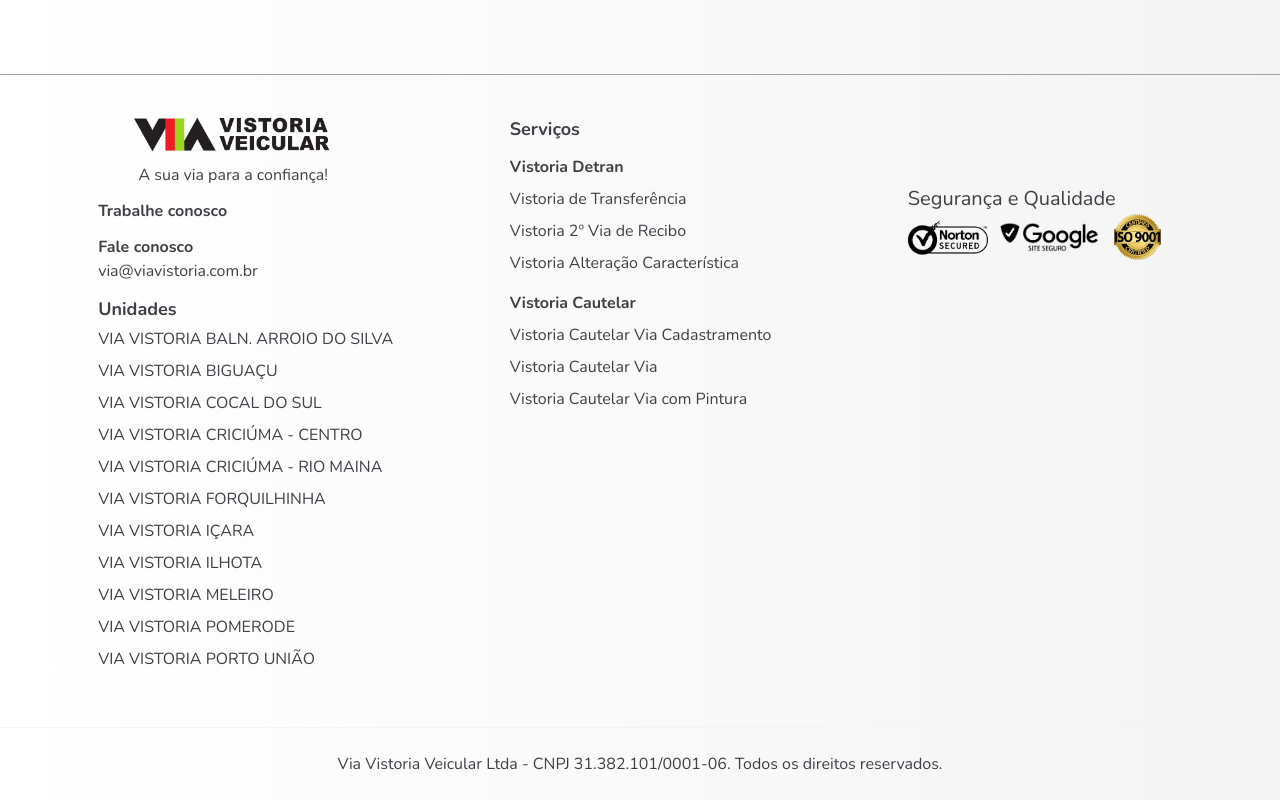
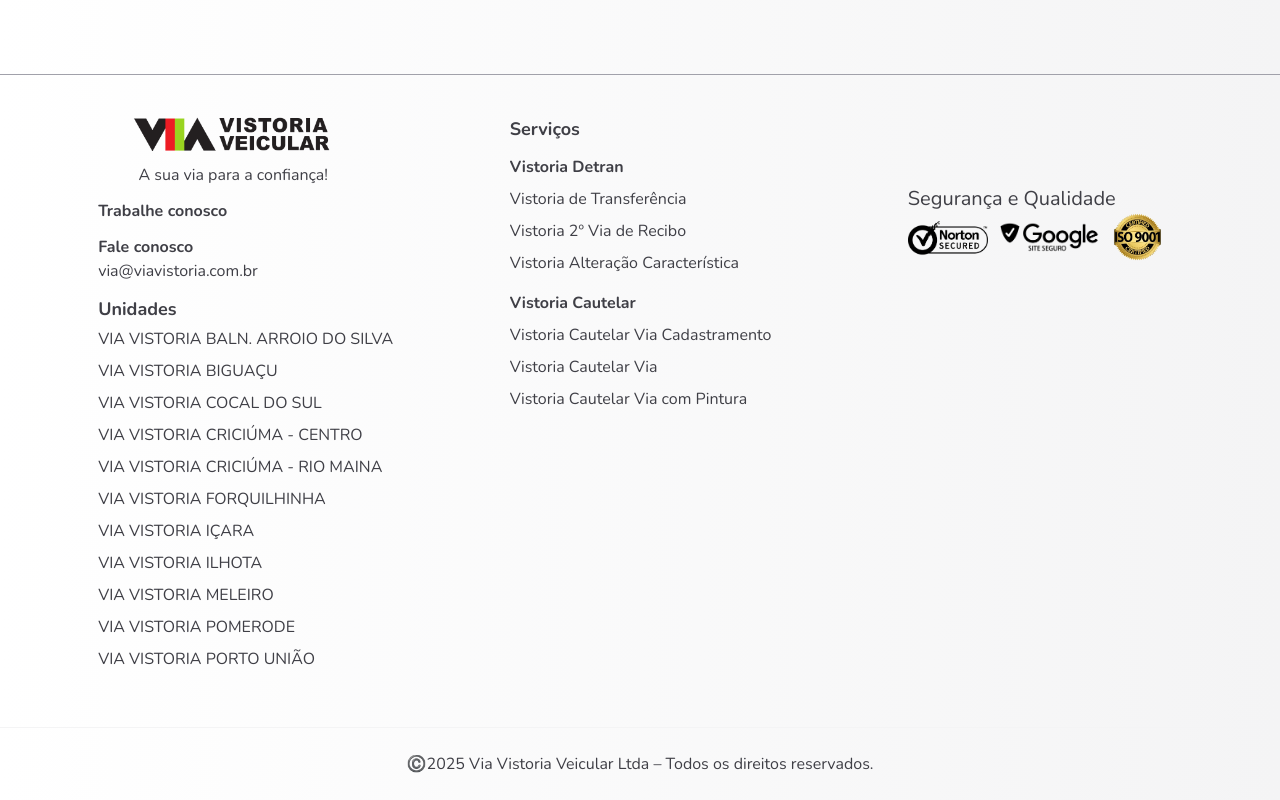
Before and after one commit to LM-Lucas-e-Marcelo/via-frontend, a React (Vite) app: page / in a window 1280 px wide. Shown: the part 2887-3687 px from the top of the page. Built offline with nearby package versions, Linux system fonts and the light colour scheme.

Commit message:
Update footer copyright notice for consistency and clarity

```diff
--- a/src/components/footer/index.tsx
+++ b/src/components/footer/index.tsx
@@ -47,12 +47,10 @@ export const Footer = () => {
         </section>
       </div>
       <div className="md:hidden flex items-center justify-center p-6 border-t border-zinc-100 text-center">
-        Via Vistoria Veicular Ltda <br /> CNPJ 31.382.101/0001-06 <br /> Todos
-        os direitos reservados.
+        ©️2025 Via Vistoria Veicular Ltda <br /> Todos os direitos reservados.
       </div>
       <div className="md:flex hidden items-center justify-center p-6 border-t border-zinc-100 text-center">
-        Via Vistoria Veicular Ltda - CNPJ 31.382.101/0001-06. Todos os direitos
-        reservados.
+        ©️2025 Via Vistoria Veicular Ltda – Todos os direitos reservados.
       </div>
     </div>
   );
```
